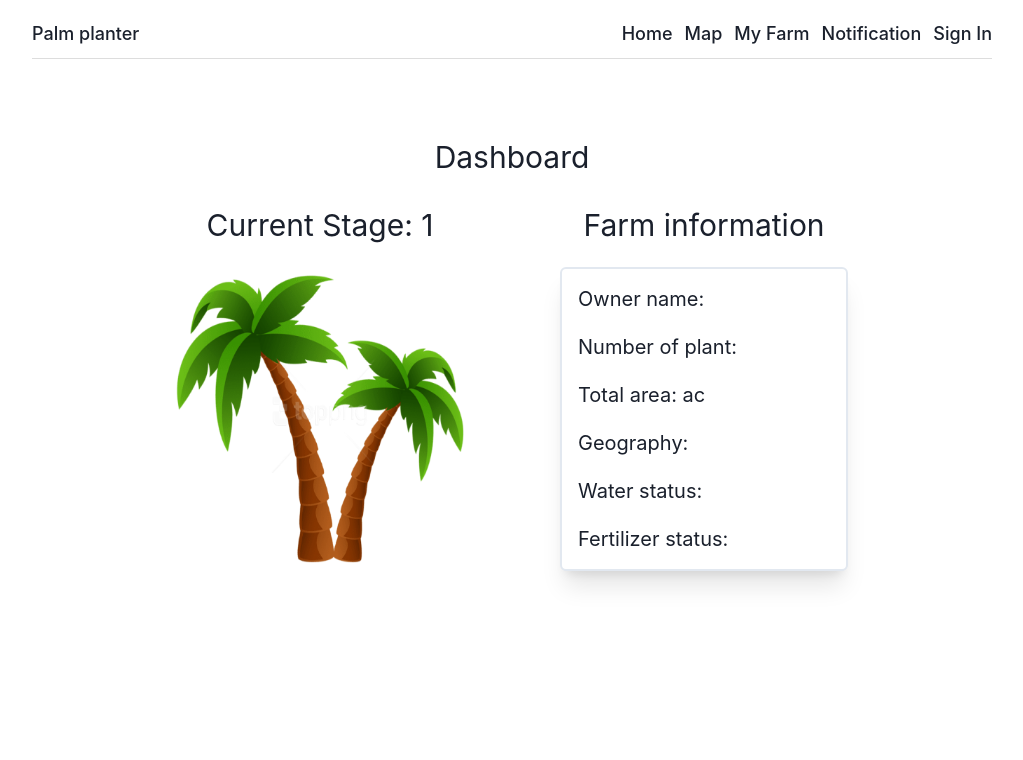
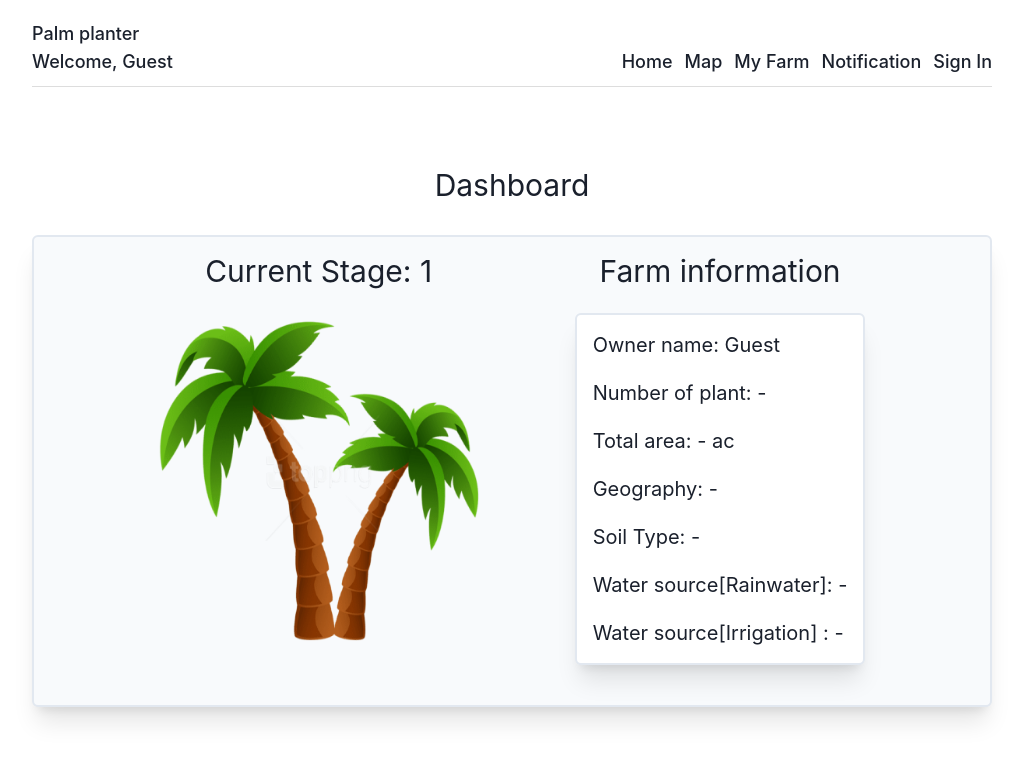
Before and after one commit to SoponwichT/SeniorProject, a Next.js app: page / in a window 1280 px wide. Shown: the top 760 px of the page, without its empty margins (128-1151 px from the left). Built offline with nearby package versions, Linux system fonts and the light colour scheme.

Commit message:
add css to some page

```diff
--- a/components/GMap.js
+++ b/components/GMap.js
@@ -3,27 +3,59 @@ import {
     withScriptjs,
     withGoogleMap,
     GoogleMap,
-    Marker
+    Polygon
   } from "react-google-maps";
-
-
-
+import { DrawingManager } from "react-google-maps/lib/components/drawing/DrawingManager";
 
 const defaultCenter = { lat: 14.069183, lng: 100.607452 };
 
-const defaultOptions = { scrollwheel: true };
+const record =
+[
+
+];
 
 const RegularMap = withScriptjs(
-  withGoogleMap(props => (
+  withGoogleMap(props =>
+    (
     <GoogleMap
       defaultZoom={15}
       defaultCenter={ defaultCenter }
-      defaultOptions={ defaultOptions }
     >
-      <Marker position={ defaultCenter } />
+
+    <Polygon
+        path={record}
+        editable={true}
+        geodesic={true}
+        options=
+        {{
+          strokeColor: "#FF0000",
+          strokeOpacity: 0.8,
+          strokeWeight: 2,
+          fillColor: "#FF0000",
+          fillOpacity: 0.35
+        }}
+    />
+
+    <DrawingManager
+      defaultDrawingMode={google.maps.drawing.OverlayType.POLYGON}
+      defaultOptions={{
+        drawingControl: true,
+        drawingControlOptions: {
+          position: google.maps.ControlPosition.TOP_CENTER,
+          drawingModes: [
+            google.maps.drawing.OverlayType.POLYGON,
+          ],
+          polygonOptions: {editable:true}
+        },
+      }}
+    />
+
     </GoogleMap>
+
   ))
 );
+
+
 
 const loadingElementStyle = { height: '150px',width: '150px' };
 const containerElementStyle = { height: '580px', width: '900px'};
@@ -32,7 +64,7 @@ const mapElementStyle = { height: '100%' };
 export default function GoogleMaps(){
     return (
       <RegularMap
-        googleMapURL="https://maps.googleapis.com/maps/api/js?key=AIzaSyCjiX8C7RhkmNpufQGYeL20OrLOFS0hXjY"
+        googleMapURL="https://maps.googleapis.com/maps/api/js?key=AIzaSyCjiX8C7RhkmNpufQGYeL20OrLOFS0hXjY&libraries=geometry,drawing,places"
         loadingElement={<div style={ loadingElementStyle } />}
         containerElement={<div style={ containerElementStyle } />}
         mapElement={<div style={ mapElementStyle } />}
--- /dev/null
+++ b/components/GMapold.js
@@ -0,0 +1,42 @@
+import React from 'react';
+import {
+    withScriptjs,
+    withGoogleMap,
+    GoogleMap,
+    Marker
+  } from "react-google-maps";
+
+
+
+
+const defaultCenter = { lat: 14.069183, lng: 100.607452 };
+
+const defaultOptions = { scrollwheel: true };
+
+const RegularMap = withScriptjs(
+  withGoogleMap(props => (
+    <GoogleMap
+      defaultZoom={15}
+      defaultCenter={ defaultCenter }
+      defaultOptions={ defaultOptions }
+    >
+      <Marker position={ defaultCenter } />
+    </GoogleMap>
+  ))
+);
+
+const loadingElementStyle = { height: '150px',width: '150px' };
+const containerElementStyle = { height: '580px', width: '900px'};
+const mapElementStyle = { height: '100%' };
+
+export default function GoogleMaps(){
+    return (
+      <RegularMap
+        googleMapURL="https://maps.googleapis.com/maps/api/js?key=AIzaSyCjiX8C7RhkmNpufQGYeL20OrLOFS0hXjY"
+        loadingElement={<div style={ loadingElementStyle } />}
+        containerElement={<div style={ containerElementStyle } />}
+        mapElement={<div style={ mapElementStyle } />}
+      />
+
+    );
+  }
--- a/components/Navbar.js
+++ b/components/Navbar.js
@@ -6,19 +6,19 @@ import { AuthContext } from "../services/all-provider";
 
 const Navbar = () => {
   const { name, isLoggedIn, logout } = useContext(AuthContext)
-  console.log(isLoggedIn);
   return (
     <nav className="text-lg font-medium">
       <div className='logo'>
         <h1>Palm planter</h1>
         {isLoggedIn && <h1>Welcome, {name}</h1>}
+        {!isLoggedIn && <h1>Welcome, Guest</h1>}
       </div>
       <Link href="/"><a>Home</a></Link>
       <Link href="/map"><a>Map</a></Link>
       <Link href="/myfarm"><a>My Farm</a></Link>
       <Link href="/notification"><a>Notification</a></Link>
       {!isLoggedIn && <Link href="/signin"><a>Sign In</a></Link>}
-      {isLoggedIn && <a className="cursor-pointer" onClick={logout}>Logout</a>}
+      {isLoggedIn && <Link href="/signin"><a className="cursor-pointer" onClick={logout}>Logout</a></Link>}
 
 
     </nav>
--- a/pages/addfarminfo.js
+++ b/pages/addfarminfo.js
@@ -26,6 +26,9 @@ const AddFarmInfo = () => {
     const [totalarea, setTotalarea] = useState("")
     const [numberOfplant, setNumberOfplant] = useState("")
     const [geography, setGeography] = useState("")
+    const [soilType, setSoilType] = useState("")
+    const [waterSourceRain, setWaterSourceRain] = useState("")
+    const [waterSourceIrri, setWaterSourceIrri] = useState("")
     const [loadingAlert, setLoadingAlert] = useState(false)
     const [loadingStatus, setLoadingStatus] = useState(0) // 0 = loading, 1 = success, 2 = error
     const cancelRef = useRef()
@@ -34,7 +37,7 @@ const AddFarmInfo = () => {
         e.preventDefault();
         setLoadingStatus(0)
         setLoadingAlert(true)
-        const response = await addFarmInfomation(ownername, numberOflabor, totalarea, numberOfplant, geography)
+        const response = await addFarmInfomation(ownername, numberOflabor, totalarea, numberOfplant, geography, soilType, waterSourceRain, waterSourceIrri)
         console.log(response);
         if (response === ActivityStatus.success) {
             setLoadingStatus(1)
@@ -52,7 +55,7 @@ const AddFarmInfo = () => {
             <div className='w-full'>
                 <div className='mx-auto max-w-md'>
                     <h1 className='text-3xl'>Add Farm Info</h1>
-                    <form onSubmit={submitFarmInfo} className='flex flex-col  gap-y-6 max-w-md'>
+                    <form onSubmit={submitFarmInfo} className='flex flex-col gap-y-6 max-w-md bg-slate-50 rounded-md shadow-xl p-4 my-6 border-2'>
                         <FormControl isRequired>
                             <FormLabel htmlFor='owner-name'>Owner Name</FormLabel>
                             <Input value={ownername} onChange={(e) => setOwnername(e.target.value)} id='owner-name' placeholder='Owner name' />
@@ -72,6 +75,18 @@ const AddFarmInfo = () => {
                         <FormControl isRequired>
                             <FormLabel htmlFor='geography'>Geography</FormLabel>
                             <Input value={geography} onChange={(e) => setGeography(e.target.value)} id='geography' placeholder='Plain'/>
+                        </FormControl>
+                        <FormControl isRequired>
+                            <FormLabel htmlFor='soil-type'>Soil Type</FormLabel>
+                            <Input value={soilType} onChange={(e) => setSoilType(e.target.value)} id='soil-type' placeholder='none'/>
+                        </FormControl>
+                        <FormControl isRequired>
+                            <FormLabel htmlFor='water-source-rain'>The main water source for cultivation[Rainwater]</FormLabel>
+                            <Input value={waterSourceRain} onChange={(e) => setWaterSourceRain(e.target.value)} id='water-source-rain' placeholder='none'/>
+                        </FormControl>
+                        <FormControl isRequired>
+                            <FormLabel htmlFor='water-source-irrigation'>The main water source for cultivation[Irrigation] </FormLabel>
+                            <Input value={waterSourceIrri} onChange={(e) => setWaterSourceIrri(e.target.value)} id='water-source-irrigation' placeholder='none'/>
                         </FormControl>
 
                         <Button type="submit" colorScheme='blue'>Add Farm Information</Button>
--- a/pages/index.js
+++ b/pages/index.js
@@ -7,12 +7,13 @@ import { AuthContext } from "../services/all-provider";
 import { useContext, useEffect, useState } from 'react'
 
 export default function Home() {
-    const { getFarmInfomation, uid } = useContext(AuthContext)
+    const { getFarmInfomation, uid, isLoggedIn } = useContext(AuthContext)
     const [farm, setFarm] = useState({})
 
     async function init() {
         const result = await getFarmInfomation()
         setFarm(result)
+        console.log(isLoggedIn);
     }
 
     useEffect(() => {
@@ -35,22 +36,30 @@ export default function Home() {
                 <div className='mx-auto max-w-md '>
                     <h1 className='text-3xl text-center'>Dashboard</h1>
                 </div>
-                <div className='flex gap-x-24 mt-8 mx-auto justify-center'>
+                <div className='flex gap-x-24 mt-8 mx-auto justify-center bg-slate-50 rounded-md shadow-xl p-4 my-6 border-2'>
                     <div>
                         <h1 className='text-3xl text-center'>Current Stage: 1</h1>
-                        <div className='mt-8 w-72'>
+                        <div className='mt-8 w-80'>
                             <Image src={Palm} width={500} height={500} />
                         </div>
                     </div>
-                    <div className='w-72'>
+                    <div className='w-85'>
                         <h1 className='text-3xl text-center'>Farm information</h1>
                         <div className='text-xl bg-white rounded-md shadow-xl p-4 my-6 border-2'>
-                            <p>Owner name: {farm.ownername}</p>
-                            <p className='mt-5'>Number of plant: {farm.numberOfplant}</p>
-                            <p className='mt-5'>Total area: {farm.totalarea} ac</p>
-                            <p className='mt-5'>Geography: {farm.geography} </p>
-                            <p className='mt-5'>Water status: </p>
-                            <p className='mt-5'>Fertilizer status: </p>
+                            {isLoggedIn && <p>Owner name: {farm.ownername}</p>}
+                            {isLoggedIn && <p className='mt-5'>Number of plant: {farm.numberOfplant}</p>}
+                            {isLoggedIn && <p className='mt-5'>Total area: {farm.totalarea} ac</p>}
+                            {isLoggedIn && <p className='mt-5'>Geography: {farm.geography} </p>}
+                            {isLoggedIn && <p className='mt-5'>Soil Type: {farm.soilType} </p>}
+                            {isLoggedIn && <p className='mt-5'>Water source[Rainwater]: {farm.waterSourceRainwater} </p>}
+                            {isLoggedIn && <p className='mt-5'>Water source[Irrigation] : {farm.waterSourceIrrigation} </p>}
+                            {!isLoggedIn && <p>Owner name: Guest</p>}
+                            {!isLoggedIn && <p className='mt-5'>Number of plant: - </p>}
+                            {!isLoggedIn && <p className='mt-5'>Total area: - ac</p>}
+                            {!isLoggedIn && <p className='mt-5'>Geography: - </p>}
+                            {!isLoggedIn && <p className='mt-5'>Soil Type: - </p>}
+                            {!isLoggedIn && <p className='mt-5'>Water source[Rainwater]: - </p>}
+                            {!isLoggedIn && <p className='mt-5'>Water source[Irrigation] : - </p>}
                         </div>
                     </div>
                 </div>
--- a/pages/myfarm.js
+++ b/pages/myfarm.js
@@ -55,7 +55,7 @@ const Myfarm = () => {
             <div className='w-full'>
                 <div className='mx-auto max-w-md'>
                     <h1 className='text-3xl'>Record Activity</h1>
-                    <form onSubmit={submitActivity} className='flex flex-col gap-y-6 max-w-md my-6'>
+                    <form onSubmit={submitActivity} className='flex flex-col gap-y-6 max-w-md my-6 bg-slate-50 rounded-md shadow-xl p-4 border-2'>
                         <FormControl isRequired>
                             <FormLabel htmlFor='water-status'>Water Status</FormLabel>
                             <Checkbox value={water} onChange={(e) => setWater(e.target.value = true)} id='water-status' size='lg'> Water</Checkbox>
--- a/pages/register.js
+++ b/pages/register.js
@@ -103,7 +103,7 @@ const Register = () => {
                                 </AlertDialogHeader>
                                 <AlertDialogFooter>
                                     <Button onClick={(_) => {
-                                        window.location.href = '/';
+                                        window.location.href = '/signin';
                                     }} ref={cancelRef} >
                                         Done
                                     </Button>
```
Also changed, not shown: services/all-provider.js.
